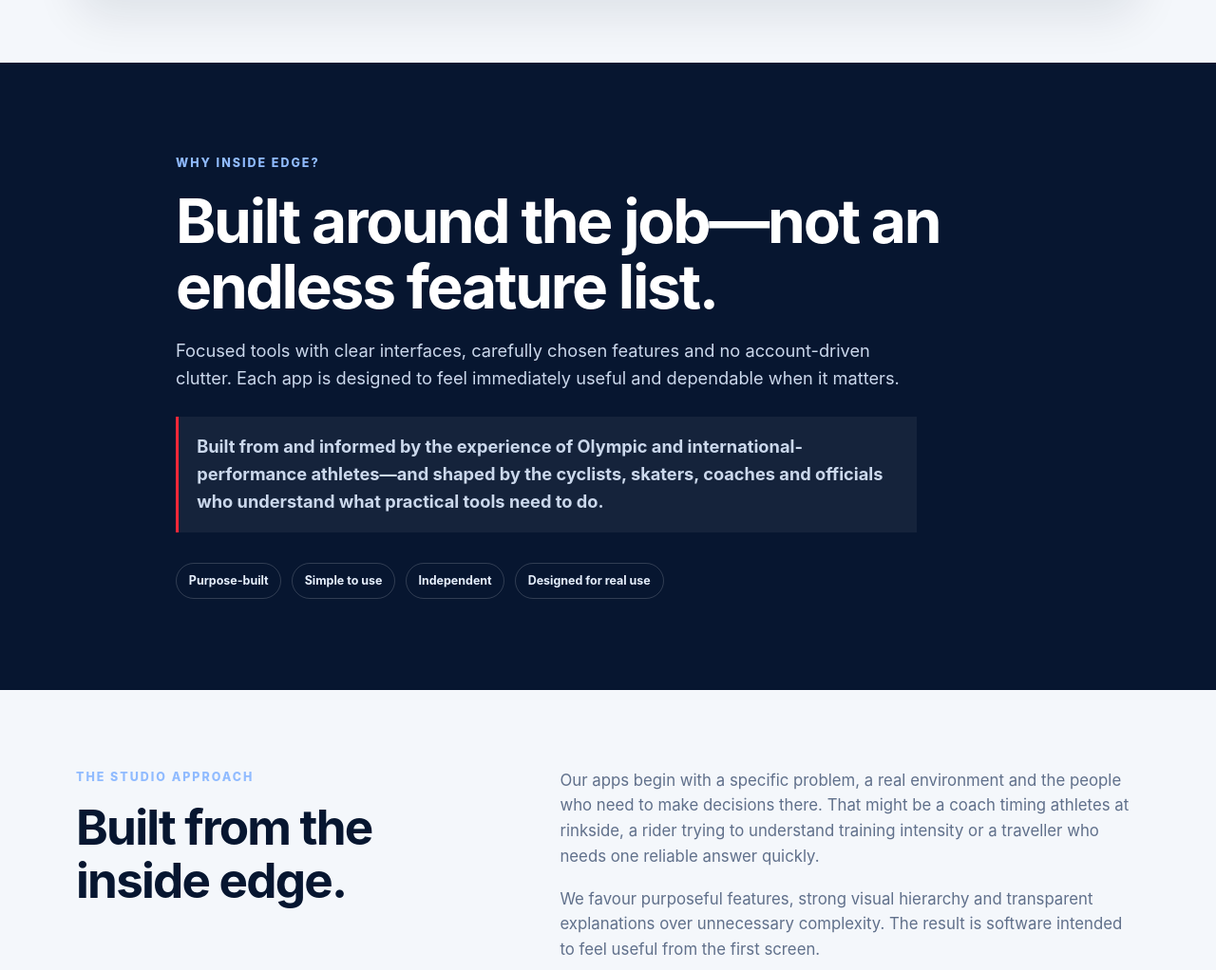
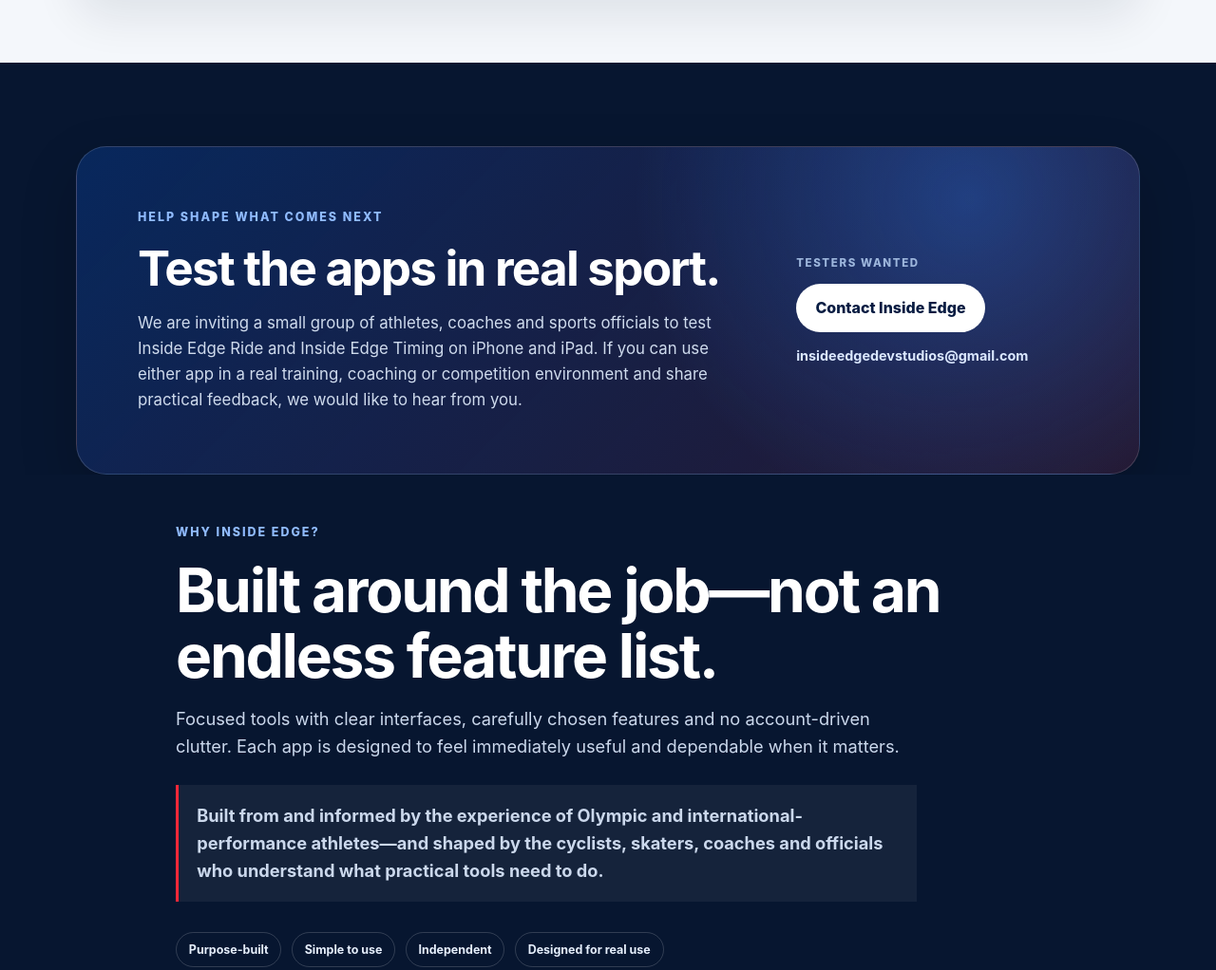
Before and after one commit to RupertForestGitHub/InsideEdgeStudiosWebsite, a plain HTML site: page index.html in a window 1280 px wide. Shown: the part 1157-2179 px from the top of the page at 95% size. Drawn offline with Linux system fonts and the light colour scheme.

Commit message:
added tester request info

```diff
--- a/assets/css/studio-home.css
+++ b/assets/css/studio-home.css
@@ -21,6 +21,9 @@
 .studio-product-copy .studio-product-highlights{margin:-.2rem 0 1.2rem;color:var(--ink);font-size:.78rem;font-weight:750;line-height:1.65}
 .studio-product-highlights i{padding:0 .16rem;color:var(--red);font-style:normal}
 .studio-home-hero h1 span{display:block;white-space:nowrap}
+.studio-home-actions{margin-top:0}
+.studio-apps+.tester-section{padding-bottom:0}
+.studio-apps+.tester-section+.studio-why{padding-top:clamp(2.25rem,4vw,3.5rem)}
 @media(min-width:761px){
   .studio-home-hero h1{font-size:clamp(2.8rem,4.7vw,4.35rem)}
   .studio-app-grid{grid-template-columns:1fr;gap:1rem}
--- a/assets/css/styles.css
+++ b/assets/css/styles.css
@@ -602,6 +602,15 @@ h3 { margin-bottom: .6rem; font-size: 1.35rem; }
 .cta-card { display: flex; align-items: center; justify-content: space-between; gap: 3rem; padding: clamp(2rem, 5vw, 4rem); border: 1px solid rgba(255,255,255,.14); border-radius: 32px; background: linear-gradient(130deg, rgba(11,75,179,.5), rgba(255,40,56,.13)); }
 .cta-card h2 { margin-bottom: .7rem; }
 .cta-card p:not(.eyebrow) { max-width: 620px; margin-bottom: 0; color: #cbd9ef; }
+.tester-section { padding-block: clamp(3.5rem, 7vw, 5.5rem); color: var(--white); background: #071630; }
+.tester-card { display: grid; grid-template-columns: minmax(0, 1.35fr) minmax(260px, .65fr); gap: clamp(2rem, 6vw, 5rem); align-items: center; padding: clamp(2rem, 5vw, 4rem); border: 1px solid rgba(255,255,255,.15); border-radius: 32px; background: radial-gradient(circle at 84% 16%, rgba(44,124,245,.36), transparent 22rem), linear-gradient(135deg, rgba(11,75,179,.34), rgba(255,40,56,.12)); box-shadow: 0 24px 60px rgba(0,0,0,.2); }
+.tester-copy h2 { margin-bottom: .8rem; font-size: clamp(2rem, 4vw, 3.6rem); }
+.tester-copy p:not(.eyebrow) { max-width: 720px; margin-bottom: 0; color: #cfdbed; font-size: 1.05rem; }
+.tester-contact { display: grid; justify-items: start; gap: .8rem; }
+.tester-label { color: #9db6dc; font-size: .72rem; font-weight: 850; letter-spacing: .14em; text-transform: uppercase; }
+.tester-contact .button { margin: 0; white-space: nowrap; }
+.tester-email { color: #dbe8ff; font-size: .9rem; font-weight: 750; overflow-wrap: anywhere; text-decoration: none; }
+.tester-email:hover, .tester-email:focus-visible { color: var(--white); text-decoration: underline; }
 .legal-strip { padding-block: 1.2rem; border-top: 1px solid #d8e2ef; background: #eaf0f8; }
 .legal-strip p { margin: 0; color: #455673; font-size: .9rem; }
 
@@ -654,6 +663,7 @@ h3 { margin-bottom: .6rem; font-size: 1.35rem; }
   .test-detail-grid { grid-template-columns: 1fr; }
   .steps { grid-template-columns: repeat(2, 1fr); }
   .cta-card { align-items: flex-start; flex-direction: column; gap: 1rem; }
+  .tester-card { grid-template-columns: 1fr; }
   .cards { grid-template-columns: 1fr; }
   .content-layout { grid-template-columns: 1fr; gap: 2rem; }
   .side-nav { position: static; grid-template-columns: repeat(2, max-content); }
--- a/index.html
+++ b/index.html
@@ -22,7 +22,7 @@
   <main id="main">
     <section class="studio-home-hero">
       <div class="wrap studio-home-hero-inner">
-        <div class="studio-home-copy"><p class="eyebrow">Independent app studio</p><h1><span>For Athletes. By Athletes.</span><span>Apps Built Differently.</span></h1><p>Practical apps for athletes, coaches and sports officials. Informed by real performance experience, thoughtfully designed and built to work when it matters. Subscription Free.</p><a class="button" href="#apps">See our apps</a></div>
+        <div class="studio-home-copy"><p class="eyebrow">Independent app studio</p><h1><span>For Athletes. By Athletes.</span><span>Apps Built Differently.</span></h1><p>Practical apps for athletes, coaches and sports officials. Informed by real performance experience, thoughtfully designed and built to work when it matters. Subscription Free.</p><div class="actions studio-home-actions"><a class="button" href="#apps">See our apps</a><a class="button" href="#testing">Testers Wanted</a></div></div>
         <figure class="studio-home-mark"><img src="assets/images/inside-edge-studios-logo.png" alt="Inside Edge Studios"></figure>
       </div>
     </section>
@@ -41,6 +41,13 @@
             <div class="studio-product-copy"><span>Sport timing</span><h3>Inside Edge Timing</h3><div class="availability-badge">Coming soon · iPhone &amp; iPad</div><p>Create workout intervals, capture splits, record race order and conduct the Léger 20m fitness test from one focused sport toolkit.</p><a class="button dark" href="insideedgetiming/">Learn More <b aria-hidden="true">→</b></a></div>
           </article>
         </div>
+      </div>
+    </section>
+
+    <section class="tester-section" id="testing">
+      <div class="wrap tester-card">
+        <div class="tester-copy"><p class="eyebrow">Help shape what comes next</p><h2>Test the apps in real sport.</h2><p>We are inviting a small group of athletes, coaches and sports officials to test Inside Edge Ride and Inside Edge Timing on iPhone and iPad. If you can use either app in a real training, coaching or competition environment and share practical feedback, we would like to hear from you.</p></div>
+        <div class="tester-contact"><span class="tester-label">Testers wanted</span><a class="button" href="mailto:insideedgedevstudios@gmail.com?subject=Inside%20Edge%20Studios%20testing%20enquiry">Contact Inside Edge</a><a class="tester-email" href="mailto:insideedgedevstudios@gmail.com?subject=Inside%20Edge%20Studios%20testing%20enquiry">insideedgedevstudios@gmail.com</a></div>
       </div>
     </section>
 
```
Also changed, not shown: insideedgeride/index.html (+7 -0 lines), insideedgetiming/index.html (+7 -0 lines).
